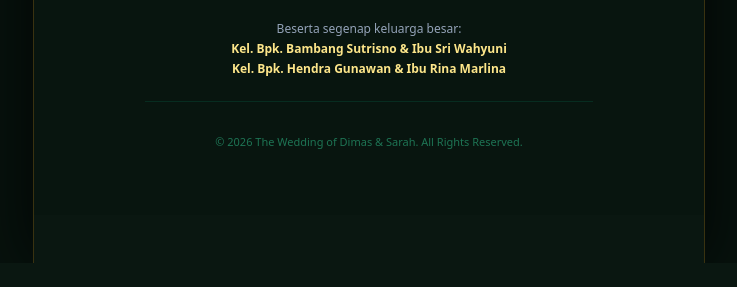
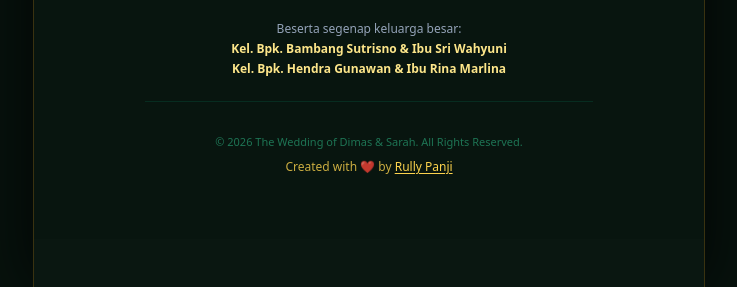
Before and after one commit to rulipanji3/undanganwebdigital1, a plain HTML site: page index.html in a window 1280 px wide. Shown: the part 8158-8445 px from the top of the page, without its empty margins (271-1008 px from the left). Before the commit the page ends 8421 px from the top, so only its background shows below. Drawn offline with nearby package versions, Linux system fonts and the light colour scheme; a web font is replaced by a local one.

Commit message:
feat: tambahkan attribution created by Rully Panji di footer dan README

```diff
--- a/index.html
+++ b/index.html
@@ -716,8 +716,9 @@
           <p class="font-semibold text-amber-200">Kel. Bpk. Hendra Gunawan & Ibu Rina Marlina</p>
         </div>
 
-        <div class="pt-8 border-t border-emerald-900/40 text-[11px] text-emerald-400/50">
+        <div class="pt-8 border-t border-emerald-900/40 text-[11px] text-emerald-400/50 space-y-1">
           <p>© 2026 The Wedding of Dimas & Sarah. All Rights Reserved.</p>
+          <p class="text-xs text-amber-300/80 font-medium pt-1">Created with ❤️ by <a href="https://github.com/rulipanji3" target="_blank" rel="noopener noreferrer" class="text-amber-300 hover:text-amber-200 underline underline-offset-2 transition-colors">Rully Panji</a></p>
         </div>
       </div>
     </footer>
```
Also changed, not shown: 1 other file.
